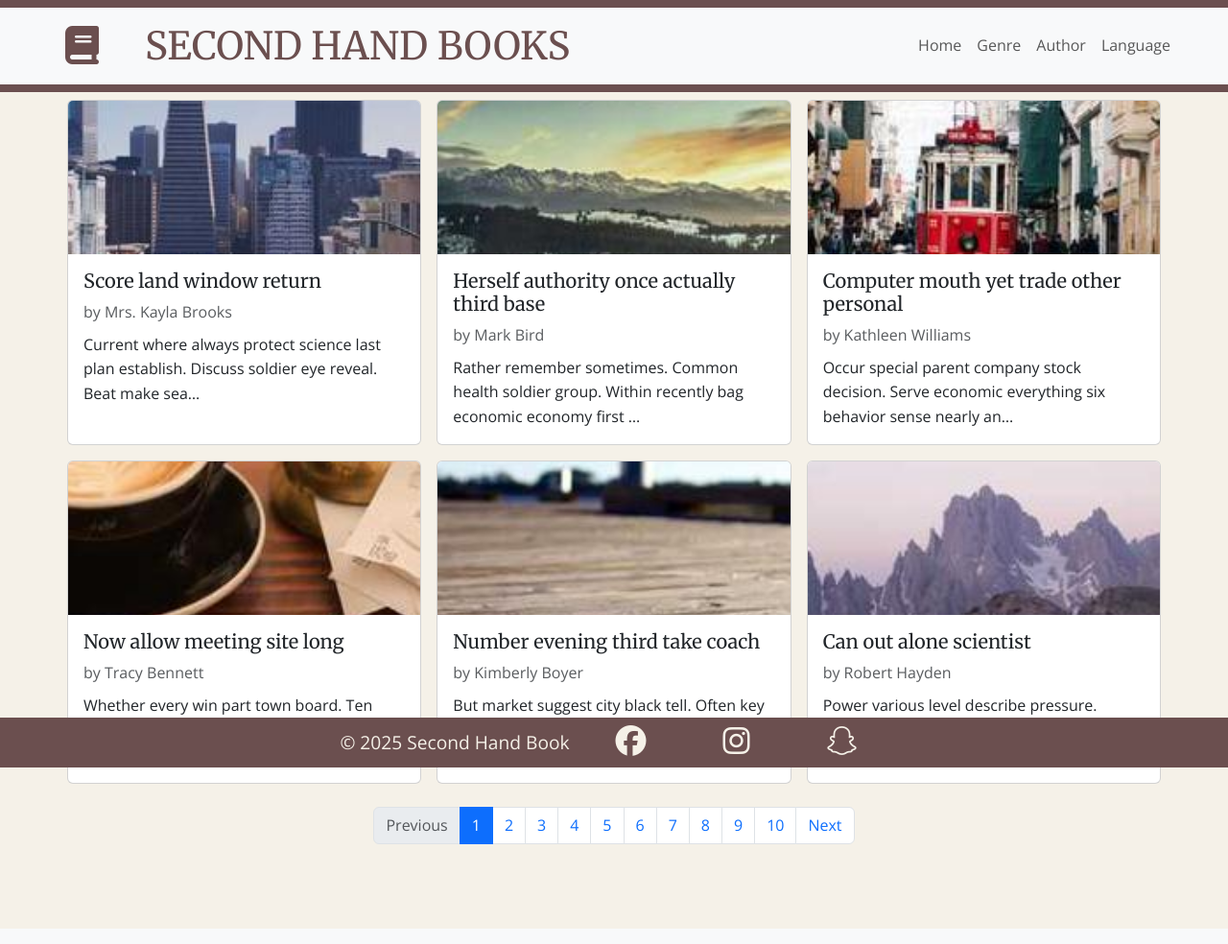
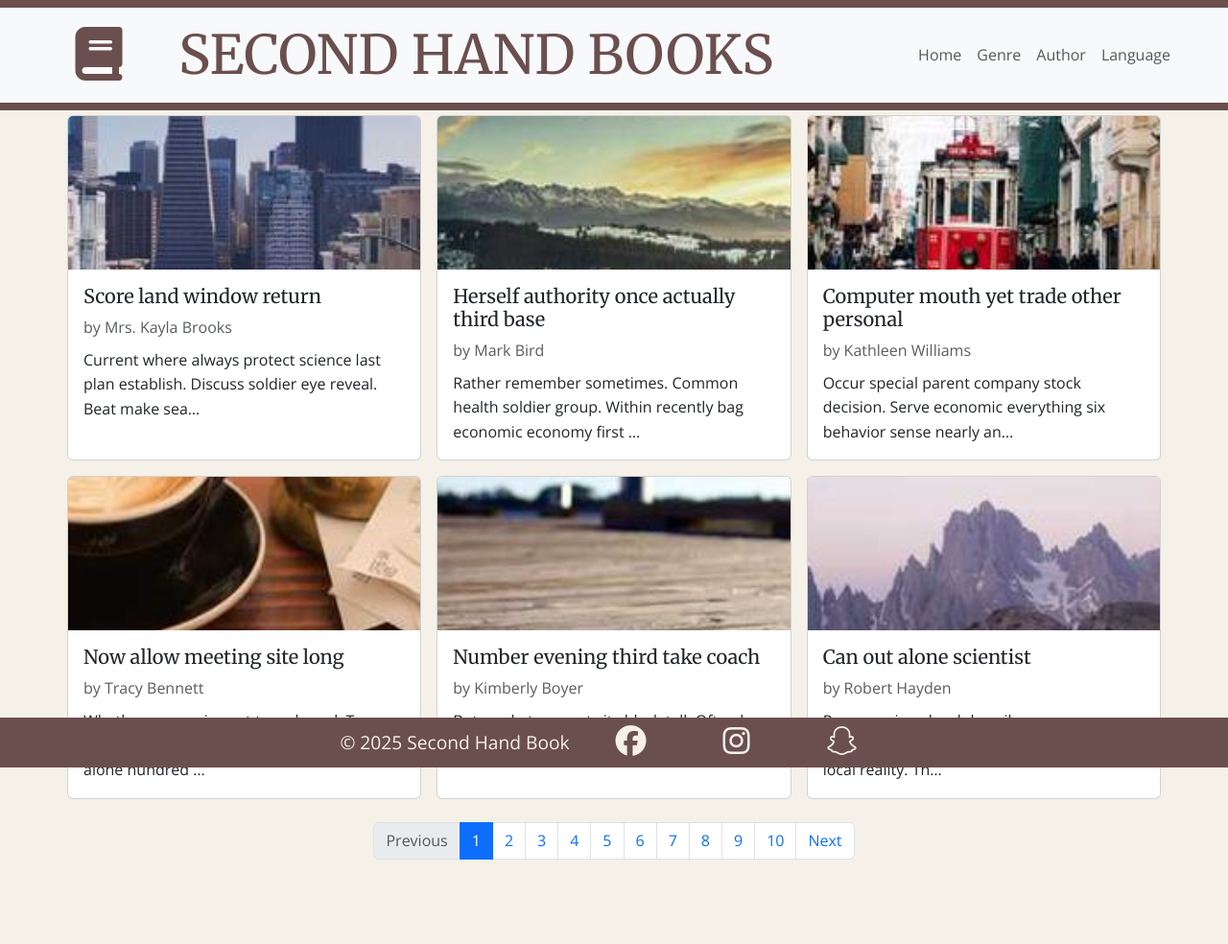
Before and after one commit to ChrisQ557/second_hand_book, a Django app: page / in a window 1280 px wide. Shown: the whole page at 96% size. Run offline with Django 4.2, Linux system fonts and the light colour scheme; data comes from the database, SQL or seed files in the repository; some libraries are stand-ins or nearby versions.

Commit message:
Align navbar container items to maintain consistent vertical alignment

```diff
--- a/books/templates/books/book_detail.html
+++ b/books/templates/books/book_detail.html
@@ -5,7 +5,7 @@
 {% block nav_heading %}
   <span class="navbar-text ms-3">
     <h1 class="mb-0">
-      <a href="{% url 'books:book_list' %}" class="text-decoration-none text-reset"><i class="fas fa-book me-5"></i>SECOND HAND BOOKS</a>
+      <a href="{% url 'books:book_list' %}" class="text-decoration-none text-reset display-4"><i class="fas fa-book me-5"></i>SECOND HAND BOOKS</a>
     </h1>
   </span>
 {% endblock %}
--- a/books/templates/books/book_list.html
+++ b/books/templates/books/book_list.html
@@ -5,12 +5,16 @@
 
 {% block nav_heading %}
 <span class="navbar-text ms-3">
-  <h1 class="mb-0"><i class="fas fa-book me-5"></i>SECOND HAND BOOKS</h1>
+  <h1 class="mb-0">
+    <a href="{% url 'books:book_list' %}" class="text-decoration-none text-reset mb-0 display-4"><i class="fas fa-book me-5"></i>SECOND HAND BOOKS</a>
+  </h1>
 </span>
 {% endblock %}
 
+{% block body_class %}book-list-bg{% endblock %}
+
 {% block content %}
-<div class="book-list-bg container py-4">
+<div class="container py-4">
   <div class="row row-cols-1 row-cols-md-3 g-4">
     {% for book in page_obj %}
     <div class="col">
--- a/static/css/base.css
+++ b/static/css/base.css
@@ -4,6 +4,11 @@
   --color-secondary: #f5f1e8;      /* Soft parchment beige */
   --color-accent: #8a9a5b;         /* Olive green accent */
   --color-text: #333333;           /* Dark text on light background */
+}
+
+/* Reserve vertical scrollbar space to prevent layout shift between pages */
+html {
+  overflow-y: scroll;
 }
 
 html, body {
@@ -80,9 +85,27 @@ footer p {
   font-family: 'Open Sans', sans-serif;
 }
 
+/* Stabilize navbar height and heading to avoid layout shift */
+.navbar {
+  min-height: 64px;
+}
+.navbar .navbar-text h1 {
+  font-size: 1.5rem;
+  line-height: 1;
+  margin: 0;
+  white-space: nowrap;
+}
+/* Reserve icon width to avoid reflow when icon font loads */
+.navbar .navbar-text i.fas.fa-book {
+  display: inline-block;
+  width: 1.25em;
+  text-align: center;
+}
+
 .container-fluid {
   max-width: 1200px;
   margin: 0 auto;
+  align-items: center;
 }
 
 main {
```
Also changed, not shown: 1 other file.
